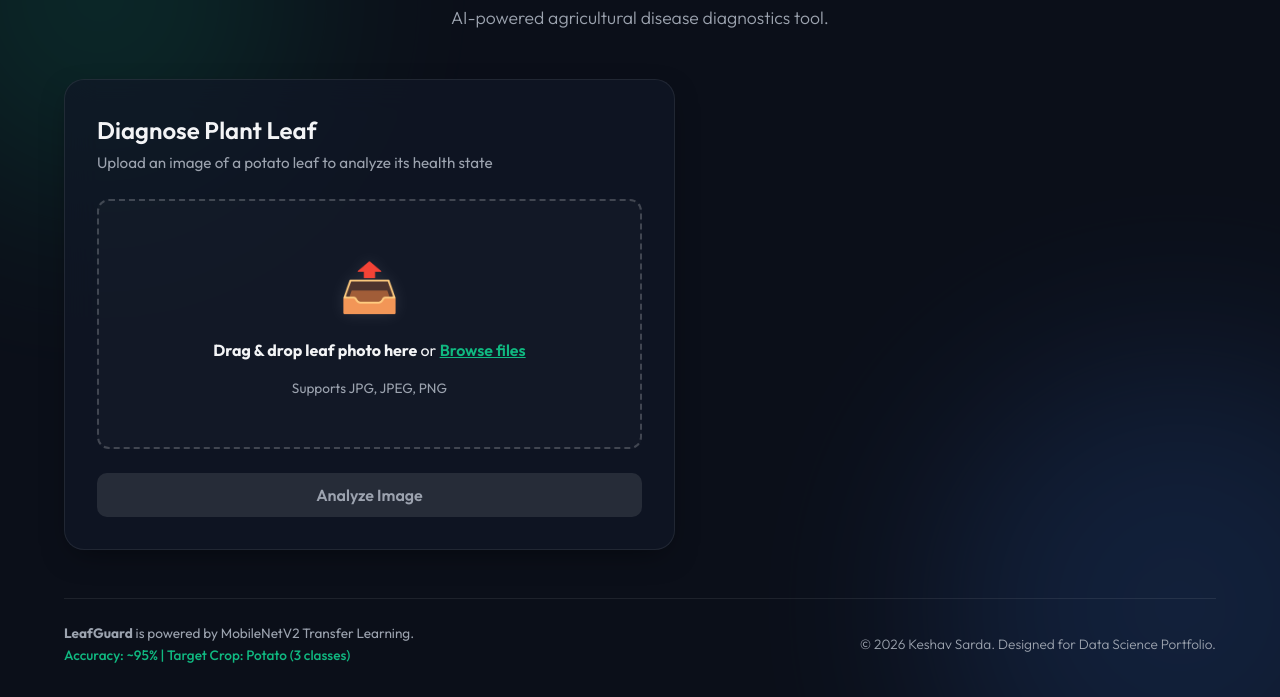
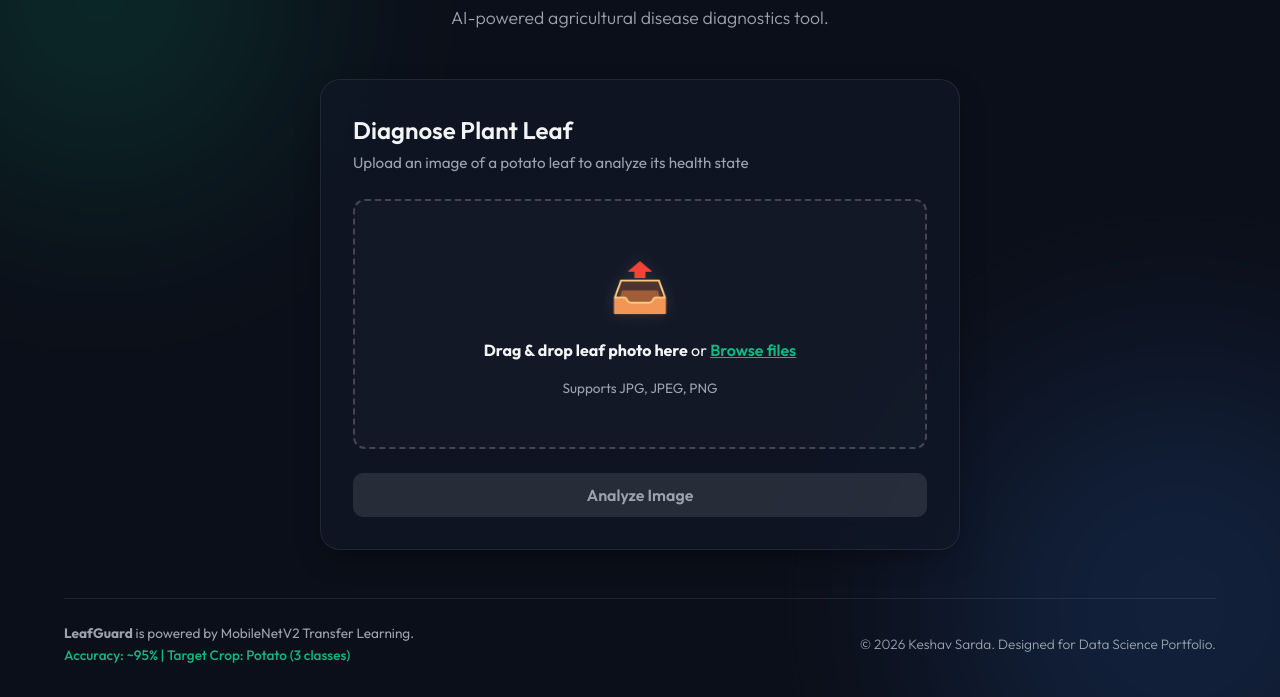
Before and after one commit to dakeshav2028/LeafGuard, a plain HTML site: page frontend/index.html in a window 1280 px wide. Shown: the part 103-800 px from the top of the page. Drawn offline with Linux system fonts and the light colour scheme.

Commit message:
Refactor main content layout to flexbox
Changed layout from grid to flexbox for main content and added card sizing.

```diff
--- a/frontend/style.css
+++ b/frontend/style.css
@@ -113,17 +113,43 @@ body {
     font-weight: 300;
 }
 
-/* Main Content Grid */
+/* Main Content Layout */
 .main-content {
-    display: grid;
-    grid-template-columns: 1fr;
+    display: flex;
+    flex-direction: column;
+    align-items: center;
     gap: 2rem;
     margin-bottom: 3rem;
+    width: 100%;
 }
 
 @media (min-width: 768px) {
     .main-content {
-        grid-template-columns: 1.2fr 1fr;
+        flex-direction: row;
+        justify-content: center;
+        align-items: flex-start;
+    }
+}
+
+/* Card Sizing and Alignment */
+.upload-card {
+    width: 100%;
+    max-width: 600px;
+}
+
+.results-card {
+    width: 100%;
+    max-width: 600px;
+}
+
+@media (min-width: 1024px) {
+    .upload-card {
+        flex: 1.2;
+        max-width: 640px;
+    }
+    .results-card {
+        flex: 1;
+        max-width: 540px;
     }
 }
 
```
